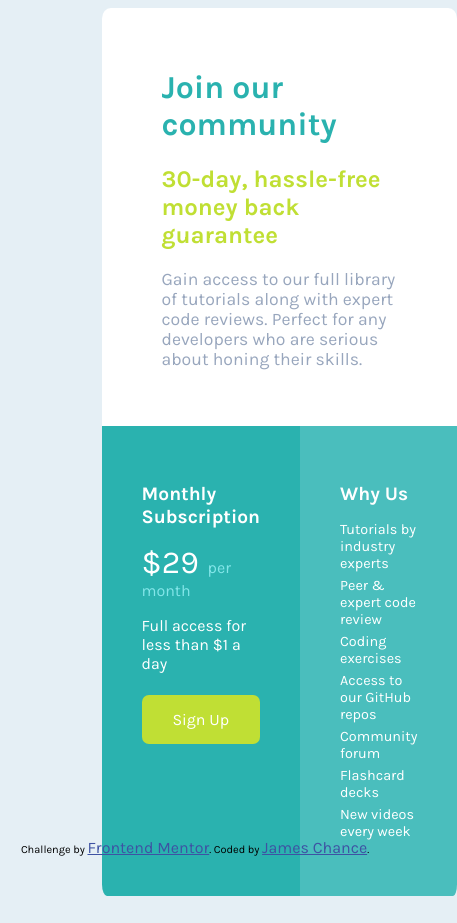
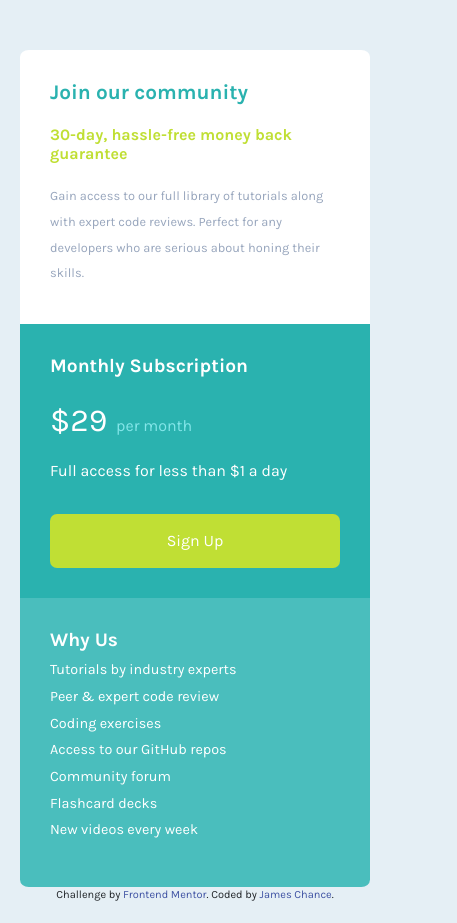
Before and after one commit to jameschancetech/single-price-grid-component, a plain HTML site: page index.html in a window 390 px wide. Shown: the whole page, 457 px wide, since content can reach past the window. Before the commit the page ends 896 px from the top, so only its background shows below. Drawn offline with nearby package versions, Linux system fonts and the light colour scheme.

Commit message:
Switched to bootstrap
Switched the design to Bootstrap and then build it from mobile view upwards.

```diff
--- a/index.html
+++ b/index.html
@@ -4,13 +4,14 @@
   <meta charset="UTF-8">
   <meta name="viewport" content="width=device-width, initial-scale=1.0"> <!-- displays site properly based on user's device -->
   <link rel="icon" type="image/png" sizes="32x32" href="./images/favicon-32x32.png">
+  <link rel="stylesheet" href="https://stackpath.bootstrapcdn.com/bootstrap/4.4.1/css/bootstrap.min.css" integrity="sha384-Vkoo8x4CGsO3+Hhxv8T/Q5PaXtkKtu6ug5TOeNV6gBiFeWPGFN9MuhOf23Q9Ifjh" crossorigin="anonymous">
   <link rel="stylesheet" href="style.css">
   <title>Frontend Mentor | Single Price Grid Component</title>
 </head>
-<body>
-  <div id="fullscreen">
-    <div class="wrapper">
-      <div id="top">
+<div class="container">
+
+  <div class="row">
+    <div id="top" class="col-xs-12">
       <h1>Join our community</h1>
       <h2 id="secondHeading">30-day, hassle-free money back guarantee</h2>
       <h3 id="thirdHeading">
@@ -18,9 +19,11 @@
         Perfect for any developers who are serious about honing their skills.
       </h3>
     </div>
+  </div>
 
 
-      <div id="left">
+  <div class="row">
+    <div id="left" class="col-xs-12 col-md-6">
       <h2 id="monthlySubHeading">Monthly Subscription</h2>
 
       <p id="monthlySub"><span id="dollarSign">&dollar;29</span> per month</p>
@@ -30,7 +33,9 @@
       <button>Sign Up</button>
     </div>
 
-      <div id="right" >
+
+
+    <div id="right" class="col-xs-12 col-md-6">
       <h2 id="whyUs">Why Us</h2>
       <ul>
         <li >Tutorials by industry experts</li>
@@ -42,14 +47,19 @@
         <li>New videos every week</li>
       </ul>
     </div>
+  </div>
+
 
 </div>
-  </div>
+
   <footer>
     <p class="attribution">
       Challenge by <a href="https://www.frontendmentor.io?ref=challenge" target="_blank">Frontend Mentor</a>.
       Coded by <a href="https://twitter.com/jameschancetech">James Chance</a>.
     </p>
   </footer>
+  <script src="https://code.jquery.com/jquery-3.4.1.slim.min.js" integrity="sha384-J6qa4849blE2+poT4WnyKhv5vZF5SrPo0iEjwBvKU7imGFAV0wwj1yYfoRSJoZ+n" crossorigin="anonymous"></script>
+    <script src="https://cdn.jsdelivr.net/npm/popper.js@1.16.0/dist/umd/popper.min.js" integrity="sha384-Q6E9RHvbIyZFJoft+2mJbHaEWldlvI9IOYy5n3zV9zzTtmI3UksdQRVvoxMfooAo" crossorigin="anonymous"></script>
+    <script src="https://stackpath.bootstrapcdn.com/bootstrap/4.4.1/js/bootstrap.min.js" integrity="sha384-wfSDF2E50Y2D1uUdj0O3uMBJnjuUD4Ih7YwaYd1iqfktj0Uod8GCExl3Og8ifwB6" crossorigin="anonymous"></script>
 </body>
 </html>
--- a/style.css
+++ b/style.css
@@ -1,25 +1,3 @@
-/*
-
-### Layout
-- Mobile: 375px
-- Desktop: 1440px
-
-### Primary
-
-- Cyan: hsl(179, 62%, 43%)
-- Bright Yellow: hsl(71, 73%, 54%)
-
-#BFDF32
-
-### Neutral
-
-- Light Gray: hsl(204, 43%, 93%)
-- Grayish Blue: hsl(218, 22%, 67%)
-
-
-#2BB3B1
-
-*/
 @import url('https://fonts.googleapis.com/css2?family=Karla:wght@400;700&display=swap');
 
 * {
@@ -29,60 +7,46 @@
 }
 
 html, body {
-  height: 99%;
   background-color: hsl(204, 43%, 93%);
-
+  margin: 0;
+  border: 0;
 }
 
-#fullscreen {
-  height: 99%;
-  display: flex;
-  flex-direction: column;
-  justify-content: center;
-
+.container {
+  margin-top: 50px;
+  width: 50%;
 }
 
-.wrapper {
-  min-height: 50%;
-  width: 50%;
-  margin: 0 auto;
-  border-radius: 25%;
-  display: grid;
-  grid-template-columns: repeat(2, 1fr);
-  grid-template-rows: repeat(2, 1fr);
-  grid-template-areas:
-      "header header "
-      "left-side right-side"
-}
+/* *** TOP SECTION  *** */
 
 #top {
   padding:  40px 60px;
-  grid-area: header;
   background-color: white;
   border-radius: 2.5% 2.5% 0 0;
 }
 
 h1 {
   color: hsl(179, 62%, 43%);
-  font-size: 2rem;
+  font-size: 1.6rem;
   font-weight: 700;
 }
 
 #secondHeading {
   color: hsl(71, 73%, 54%);
-  font-size: 1.5rem;
+  font-size: 1.2rem;
   font-weight: 700;
 }
 
 #thirdHeading {
   color: hsl(218, 22%, 67%);
-  font-size: 1.1rem;
+  font-size: 1rem;
   font-weight: 300;
 }
 
+/* *** LEFT SECTION  *** */
+
 #left{
   padding: 40px;
-  grid-area: left-side;
   background-color: hsl(179, 62%, 43%);
   border-radius: 0 0 0 2.5%;
 }
@@ -91,21 +55,26 @@ h1 {
   color: white;
   font-weight: 700;
   font-size: 1.2rem;
+
 }
 
 #monthlySub {
   color: #84E6E9;
   font-weight: 100;
+  margin-top: 20px;
 }
 
 #dollarSign {
   font-size: 2rem;
   padding-right: 5px;
   color: white;
+  margin-top: 10px;
 }
 
 #fullAccess {
   color: white;
+  font-size: 1rem;
+  margin-bottom: 20px;
 }
 
 button {
@@ -118,9 +87,10 @@ button {
   margin-top: 5%;
 }
 
+/* *** RIGHT SECTION  *** */
+
 #right {
   padding: 20px;
-  grid-area: right-side;
   background-color: #4ABEBD;
   border-radius: 0 0 2.5% 0;
   padding: 40px;
@@ -145,13 +115,62 @@ li {
 }
 
 .attribution { font-size: 11px; text-align: center;}
-.attribution a { color: hsl(228, 45%, 44%);}
+.attribution a { color: hsl(228, 45%, 44%); font-size: 11px;}
 
 
 
-/* MEDIA QUERIES */
+/* *** MEDIA QUERIES *** */
+/* - Mobile: 375px */
 
+@media only screen and (max-width: 720px) {
 
+  body {
+    margin: 40px 20px 20px 20px;
+  }
 
+  .container {
+    width: 100%;
+  }
 
-/* - Mobile: 375px */
+  #top, #left, #right {
+    border-radius: 0;
+    padding: 30px;
+  }
+
+  /* *** TOP SECTION  *** */
+
+  #top {
+    border-radius: 2.5% 2.5% 0 0;
+  }
+
+  h1 {
+    font-size: 1.3rem;
+  }
+
+  #secondHeading {
+    font-size: 1rem;
+    margin-top: 20px;
+  }
+
+  #thirdHeading {
+    font-size: 0.8rem;
+    line-height: 200%;
+    margin-top: 20px;
+  }
+
+  /* *** LEFT SECTION  *** */
+
+  #fullAccess {
+    font-size: 1rem;
+  }
+
+  #dollarSign {
+    margin-top: 10px;
+  }
+
+  /* *** RIGHT SECTION  *** */
+
+  #right {
+    border-radius: 0 0 2.5% 2.5%;
+  }
+}
```
Lines whose indentation alone changed are shown as unchanged.
